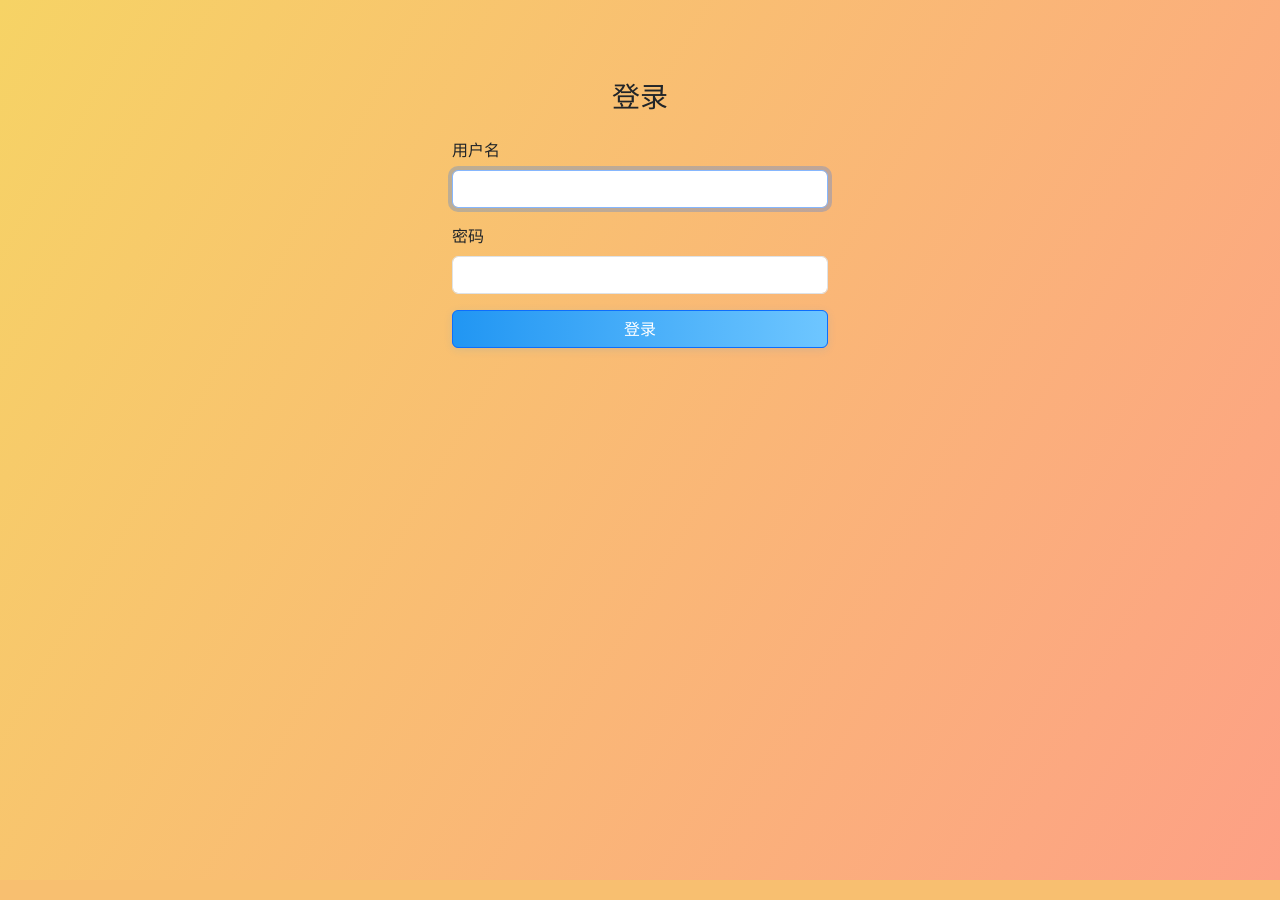
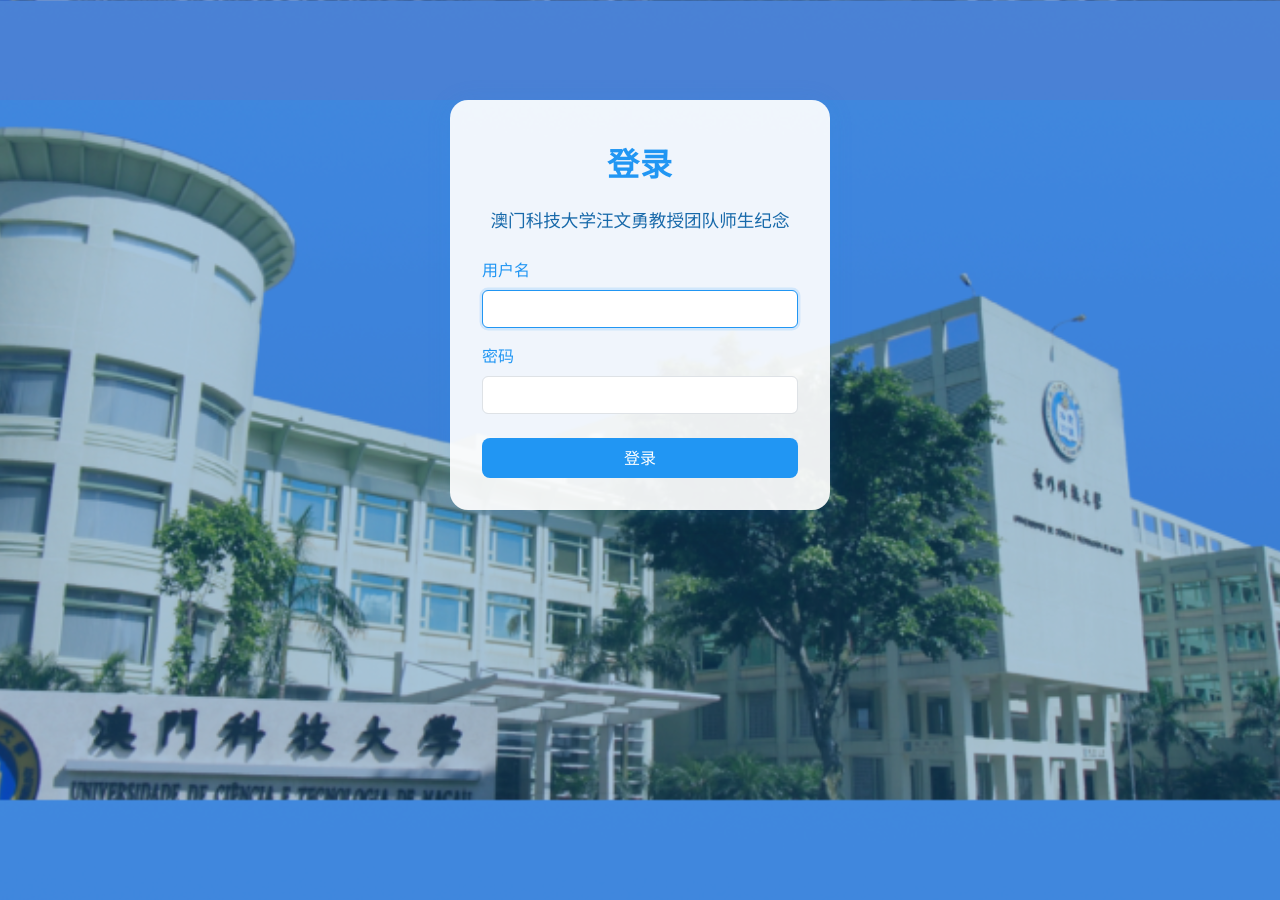
Before and after one commit to itachiliu/MUSTShow, a Flask app: page /login in a window 1280 px wide. Run offline with Flask 3, Linux system fonts and the light colour scheme.

Commit message:
优化上传功能和登录页面

```diff
--- a/app.py
+++ b/app.py
@@ -111,6 +111,7 @@
             album_covers[album] = f"/static/uploads/{album}/{files[0]}"
         else:
             album_covers[album] = None
+
     if request.method == 'POST':
         album = request.form.get('album') or '默认相册'
         new_album = request.form.get('new_album', '').strip()
@@ -118,21 +119,31 @@
             album = new_album
         album_folder = os.path.join(app.config['UPLOAD_FOLDER'], album)
         os.makedirs(album_folder, exist_ok=True)
-        if 'file' not in request.files:
+        desc_text = request.form.get('desc', '').strip()
+
+        # 支持批量上传和单张上传
+        files = request.files.getlist('file')
+        if not files or (len(files) == 1 and files[0].filename == ''):
             return redirect(request.url)
-        file = request.files['file']
-        desc_text = request.form.get('desc', '').strip()
-        if file.filename == '':
-            return redirect(request.url)
-        # 只允许图片
-        if file and file.filename.rsplit('.', 1)[-1].lower() in ['png', 'jpg', 'jpeg', 'gif']:
-            filename = secure_filename(file.filename)
-            file.save(os.path.join(album_folder, filename))
-            if desc_text:
-                desc = load_descriptions()
-                desc[f"{album}/{filename}"] = desc_text
-                save_descriptions(desc)
-            return redirect(url_for('album_view', album=album))
+
+        desc = load_descriptions()
+        for file in files:
+            if file and file.filename and file.filename.rsplit('.', 1)[-1].lower() in ['png', 'jpg', 'jpeg', 'gif']:
+                filename = secure_filename(file.filename)
+                save_path = os.path.join(album_folder, filename)
+                # 防止同名覆盖
+                base, ext = os.path.splitext(filename)
+                counter = 1
+                while os.path.exists(save_path):
+                    filename = f"{base}_{counter}{ext}"
+                    save_path = os.path.join(album_folder, filename)
+                    counter += 1
+                file.save(save_path)
+                if desc_text:
+                    desc[f"{album}/{filename}"] = desc_text
+        save_descriptions(desc)
+        return redirect(url_for('album_view', album=album))
+
     # 只传递图片相册用于下拉
     photo_albums = [a for a in albums if any(
         img.rsplit('.', 1)[-1].lower() not in ['mp4', 'mov', 'avi', 'webm']
--- a/templates/login.html
+++ b/templates/login.html
@@ -2,30 +2,93 @@
 <html lang="zh-CN">
 <head>
     <meta charset="UTF-8">
-    <title>登录</title>
-    <link rel="stylesheet" href="{{ url_for('static', filename='style.css') }}">
+    <title>登录 - 澳门科技大学汪文勇教授团队师生纪念</title>
+    <meta name="viewport" content="width=device-width, initial-scale=1">
     <link rel="stylesheet" href="https://cdn.jsdelivr.net/npm/bootstrap@5.3.0/dist/css/bootstrap.min.css">
+    <style>
+      body {
+        min-height: 100vh;
+        background: url('{{ url_for('static', filename='bg-must.jpg') }}') center center/cover no-repeat fixed;
+        position: relative;
+      }
+      .login-bg-mask {
+        position: absolute;
+        inset: 0;
+        background: rgba(33,150,243,0.25);
+        z-index: 1;
+      }
+      .login-card {
+        position: relative;
+        z-index: 2;
+        max-width: 380px;
+        margin: 100px auto 0 auto;
+        border-radius: 18px;
+        box-shadow: 0 2px 24px 0 rgba(33,150,243,0.13);
+        background: rgba(255,255,255,0.92);
+        padding: 2.5rem 2rem 2rem 2rem;
+        border: none;
+      }
+      .login-title {
+        color: #2196f3;
+        font-weight: 600;
+        font-size: 2rem;
+        margin-bottom: 1.2rem;
+        letter-spacing: 1px;
+      }
+      .form-label {
+        color: #2196f3;
+        font-weight: 500;
+      }
+      .btn-primary {
+        background: #2196f3;
+        border: none;
+        border-radius: 8px;
+        font-weight: 500;
+        transition: box-shadow 0.2s, transform 0.2s;
+      }
+      .btn-primary:hover, .btn-primary:focus {
+        background: #1769aa;
+        box-shadow: 0 4px 24px 0 rgba(33,150,243,0.18);
+        transform: translateY(-2px) scale(1.05);
+      }
+      .form-control:focus {
+        border-color: #2196f3;
+        box-shadow: 0 0 0 0.15rem rgba(33,150,243,0.15);
+      }
+      .alert {
+        border-radius: 8px;
+      }
+    </style>
 </head>
 <body>
-<div class="container" style="max-width:400px;margin-top:80px;">
-    <h3 class="mb-4 text-center">登录</h3>
+  <div class="login-bg-mask"></div>
+  <div class="login-card">
+    <div class="text-center mb-4">
+      <div class="login-title">登录</div>
+      <div class="mb-2" style="color:#1769aa;font-size:1.1em;">澳门科技大学汪文勇教授团队师生纪念</div>
+    </div>
     {% with messages = get_flashed_messages(with_categories=true) %}
       {% if messages %}
         {% for category, message in messages %}
-          <div class="alert alert-{{ category }}">{{ message }}</div>
+          <div class="alert alert-{{ category }} alert-dismissible fade show" role="alert">
+            {{ message }}
+            <button type="button" class="btn-close" data-bs-dismiss="alert" aria-label="Close"></button>
+          </div>
         {% endfor %}
       {% endif %}
     {% endwith %}
-    <form method="post">
+    <form method="post" autocomplete="off">
       <div class="mb-3">
         <label for="username" class="form-label">用户名</label>
         <input type="text" class="form-control" id="username" name="username" required autofocus>
       </div>
-        <div class="mb-3">
+      <div class="mb-4">
         <label for="password" class="form-label">密码</label>
         <input type="password" class="form-control" id="password" name="password" required>
       </div>
-        <button type="submit" class="btn btn-primary w-100">登录</button>
+      <div class="d-grid">
+        <button type="submit" class="btn btn-primary py-2">登录</button>
+      </div>
     </form>
   </div>
 </body>
```
Also changed, not shown: templates/upload_photo.html (+77 -8 lines), static/uploads/默认相册/20250621103346_12.jpg (added), static/uploads/默认相册/20250621103407_11.jpg (added), static/uploads/默认相册/20250621103414_10.jpg (added), static/uploads/默认相册/20250621103418_9.jpg (added), static/uploads/默认相册/20250621103421_8.jpg (added). Lines whose indentation alone changed are shown as unchanged.
